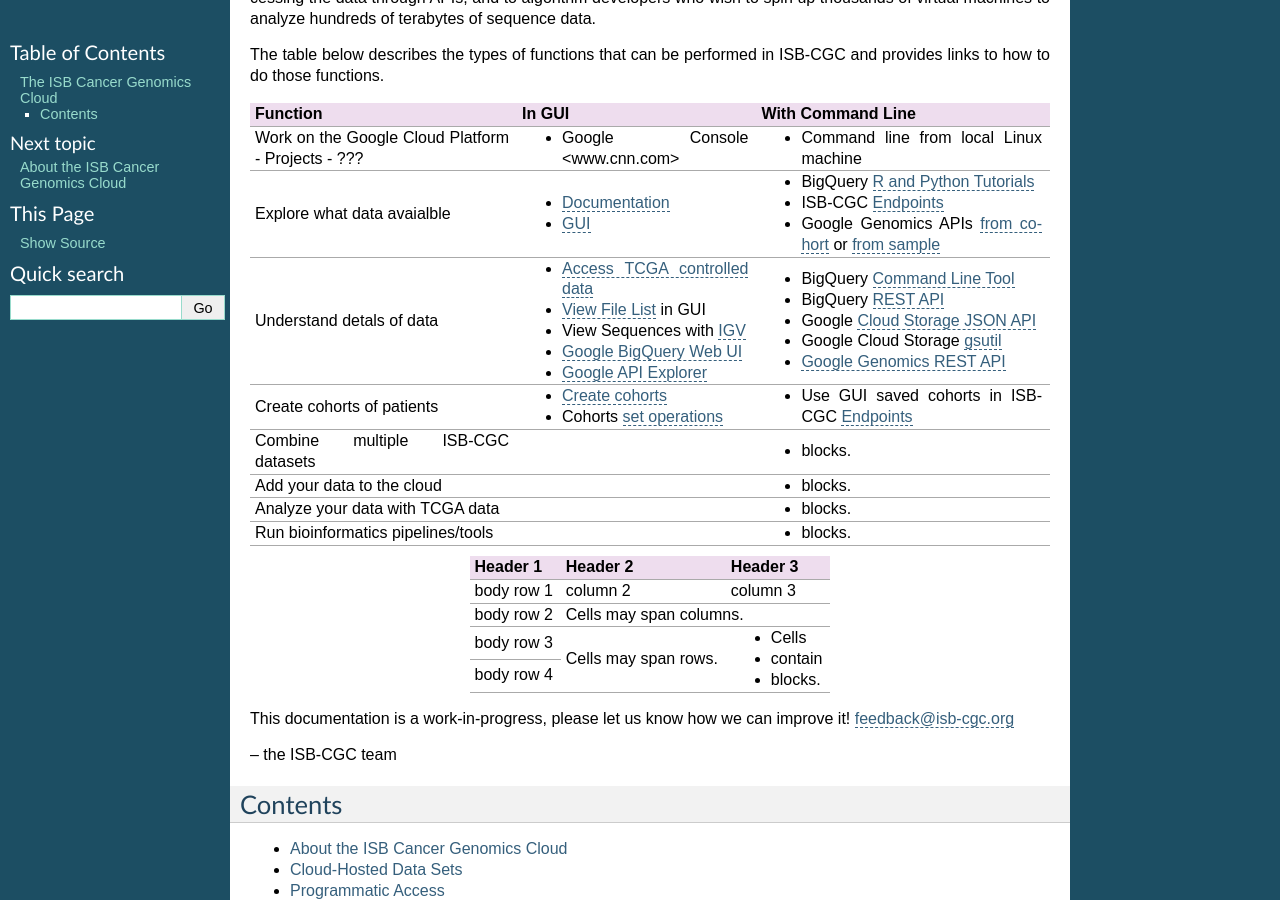
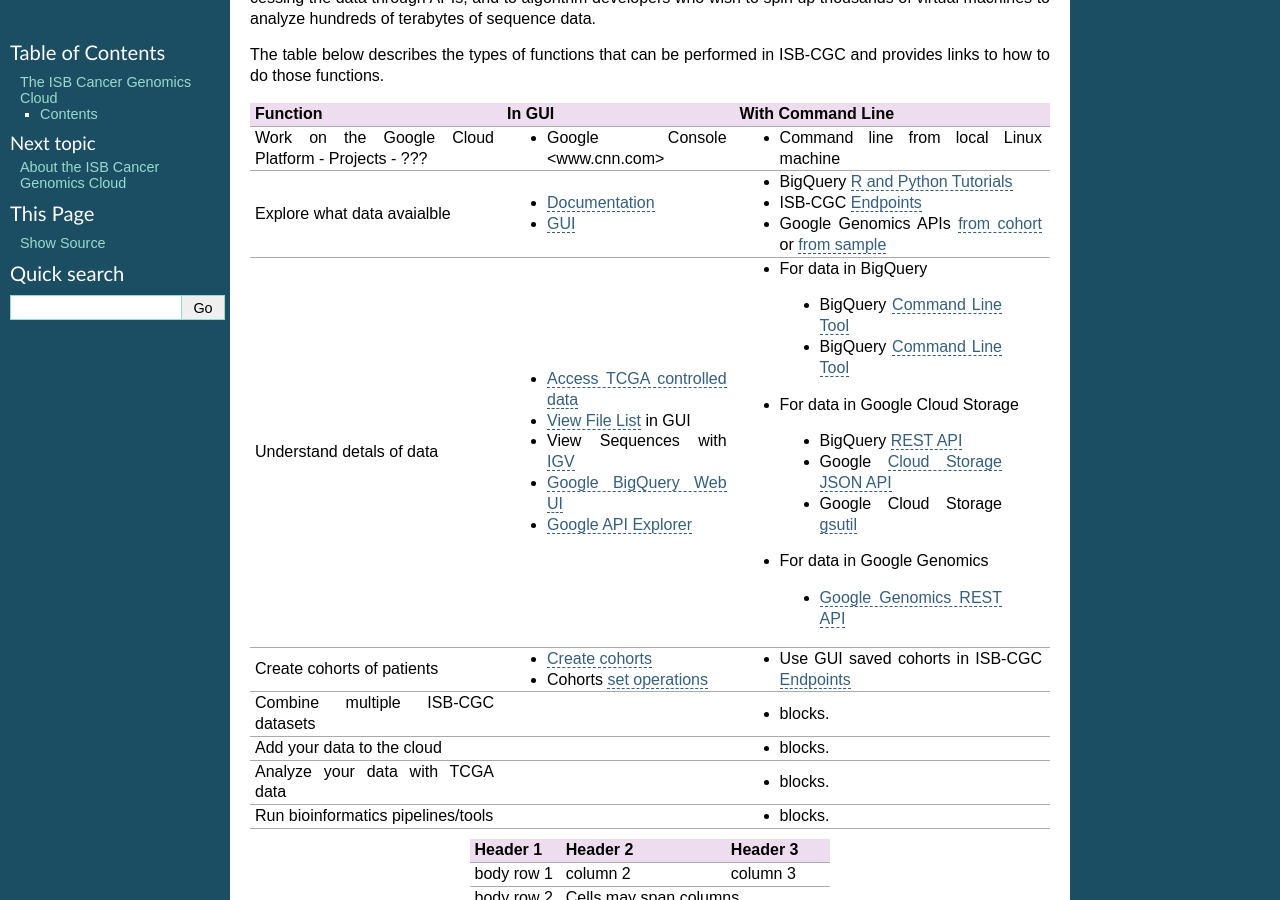
Before and after one commit to isb-cgc/readthedocs, a Sphinx documentation site: the page built from docs/source/index.rst, in a window 1280 px wide and 900 px high, scrolled down 710 px. Built offline with Sphinx 7.4.7, drawn with Linux system fonts in a browser that asks for light colours.

Commit message:
Update index.rst

```diff
--- a/docs/source/index.rst
+++ b/docs/source/index.rst
@@ -37,11 +37,15 @@
 |                                   |- `GUI </webapp/Saved-Cohorts.html>`_                                                                                           |- ISB-CGC `Endpoints </progapi/Programmatic-API.html>`_                                                                                                           |
 |                                   |                                                                                                                                |- Google Genomics APIs `from cohort </progapi/progapi2/google_genomics_from_cohort.html>`_ or `from sample </progapi/progapi2/google_genomics_from_sample.html>`_ |
 +-----------------------------------+--------------------------------------------------------------------------------------------------------------------------------+------------------------------------------------------------------------------------------------------------------------------------------------------------------+
-|Understand detals of data          |- `Access TCGA controlled data </webapp/Gaining-Access-To-TCGA-Contolled-Access-Data.html>`_                                    |- BigQuery `Command Line Tool <https://cloud.google.com/bigquery/bq-command-line-tool-quickstart>`_                                                               |
-|                                   |- `View File List <search.html?q=view+file+list>`_ in GUI                                                                       |- BigQuery `REST API <https://cloud.google.com/bigquery/bigquery-api-quickstart>`_                                                                                |
-|                                   |- View Sequences with `IGV </webapp/IGV-Browser.html>`_                                                                         |- Google `Cloud Storage JSON API <https://cloud.google.com/storage/docs/json_api/>`_                                                                              |
-|                                   |- `Google BigQuery Web UI </progapi/bigqueryGUI/WalkthroughOfGoogleBigQuery.rst>`_                                              |- Google Cloud Storage `gsutil <https://cloud.google.com/storage/docs/gsutil>`_                                                                                   |
-|                                   |- `Google API Explorer <https://apis-explorer.appspot.com/apis-explorer/?base=https://api-dot-isb-cgc.appspot.com/_ah/api#p/>`_ |- `Google Genomics REST API <https://cloud.google.com/genomics/reference/rest/>`_                                                                                 |
+|Understand detals of data          |- `Access TCGA controlled data </webapp/Gaining-Access-To-TCGA-Contolled-Access-Data.html>`_                                    |- For data in BigQuery                                                                                                                                            |
+|                                   |- `View File List <search.html?q=view+file+list>`_ in GUI                                                                       | - BigQuery `Command Line Tool <https://cloud.google.com/bigquery/bq-command-line-tool-quickstart>`_                                                              |
+|                                   |- View Sequences with `IGV </webapp/IGV-Browser.html>`_                                                                         | - BigQuery `Command Line Tool <https://cloud.google.com/bigquery/bq-command-line-tool-quickstart>`_                                                              |
+|                                   |- `Google BigQuery Web UI </progapi/bigqueryGUI/WalkthroughOfGoogleBigQuery.rst>`_                                              |- For data in Google Cloud Storage                                                                                                                                |
+|                                   |- `Google API Explorer <https://apis-explorer.appspot.com/apis-explorer/?base=https://api-dot-isb-cgc.appspot.com/_ah/api#p/>`_ | - BigQuery `REST API <https://cloud.google.com/bigquery/bigquery-api-quickstart>`_                                                                               |
+|                                   |                                                                                                                                | - Google `Cloud Storage JSON API <https://cloud.google.com/storage/docs/json_api/>`_                                                                             |
+|                                   |                                                                                                                                | - Google Cloud Storage `gsutil <https://cloud.google.com/storage/docs/gsutil>`_                                                                                  |
+|                                   |                                                                                                                                |- For data in Google Genomics                                                                                                                                     |
+|                                   |                                                                                                                                | - `Google Genomics REST API <https://cloud.google.com/genomics/reference/rest/>`_                                                                                |
 +-----------------------------------+--------------------------------------------------------------------------------------------------------------------------------+------------------------------------------------------------------------------------------------------------------------------------------------------------------+
 |Create cohorts of patients         |- `Create cohorts </webapp/Saved-Cohorts.html>`_                                                                                |- Use GUI saved cohorts in ISB-CGC `Endpoints </progapi/Programmatic-API.html>`_                                                                                  |
 |                                   |- Cohorts `set operations <search.html?q=set+operations&check_keywords=yes&area=default>`_                                      |                                                                                                                                                                  |
```
